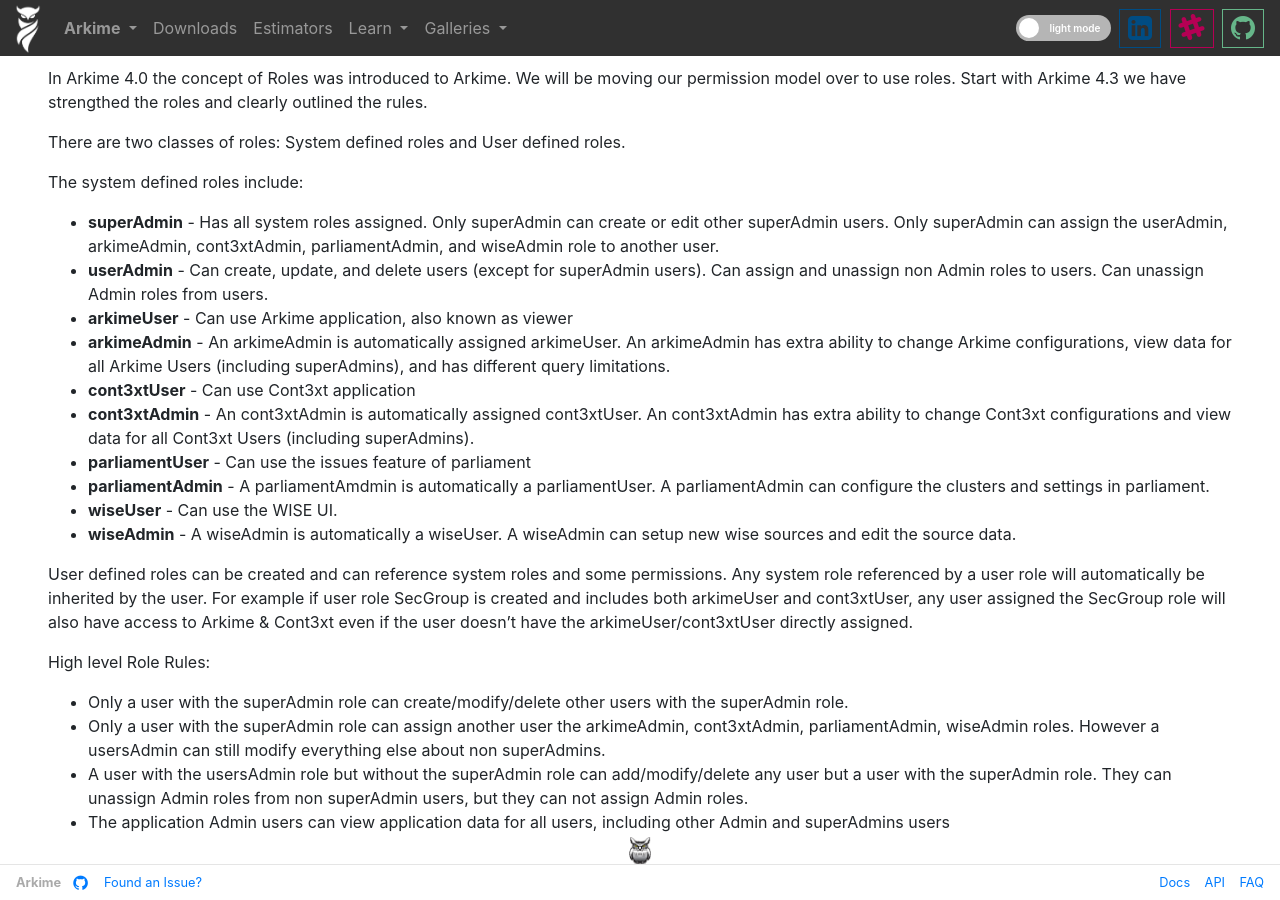
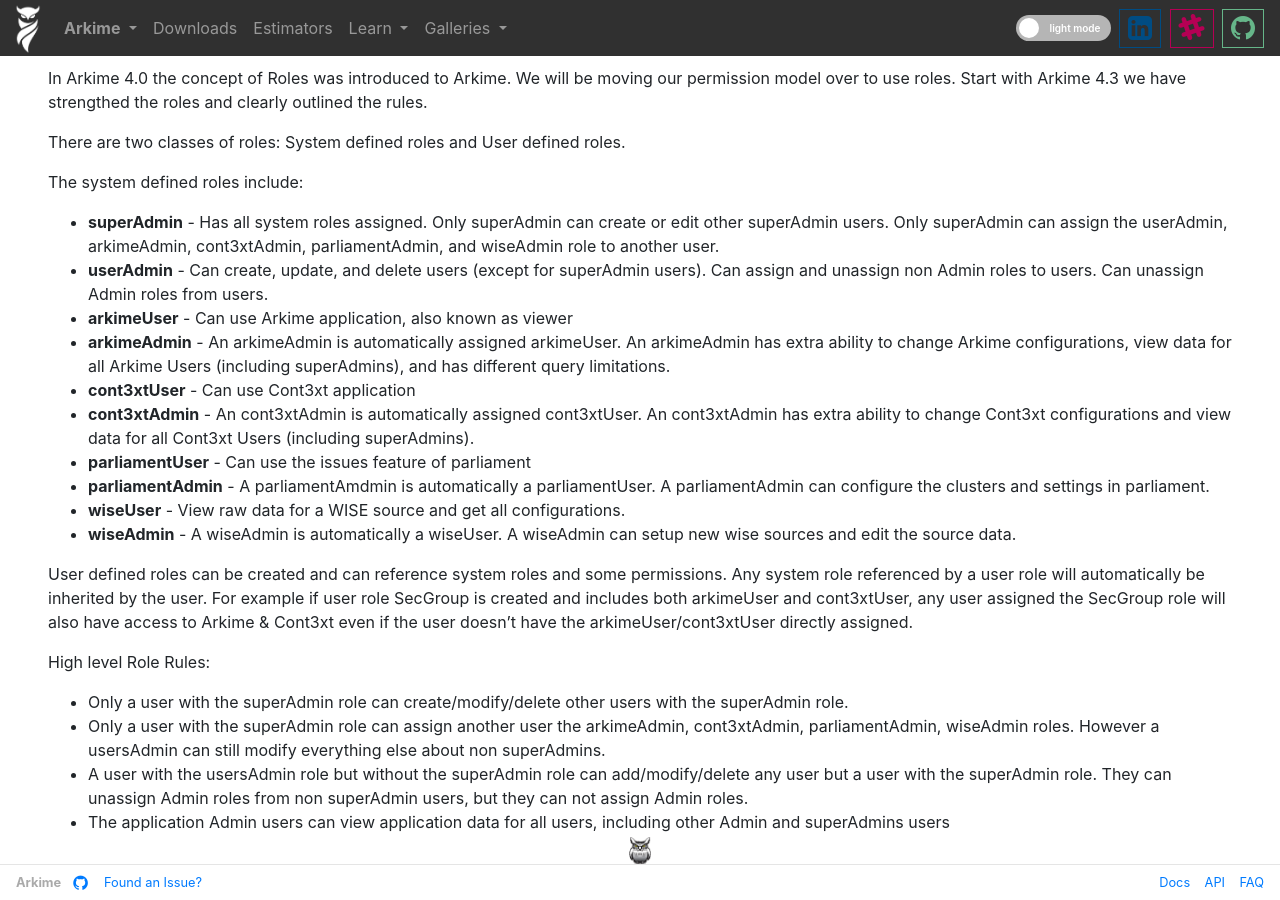
Before and after one commit to arkime/arkimeweb, a Jekyll site: the page built from _wiki/roles.md, in a window 1280 px wide. Built offline with Jekyll 4.4.1, drawn with Linux system fonts in a browser that asks for light colours.

Commit message:
update wiseUser definition

```diff
--- a/_wiki/roles.md
+++ b/_wiki/roles.md
@@ -23,7 +23,7 @@
 * <strong>cont3xtAdmin</strong> - An cont3xtAdmin is automatically assigned cont3xtUser. An cont3xtAdmin has extra ability to change Cont3xt configurations and view data for all Cont3xt Users (including superAdmins).
 * <strong>parliamentUser</strong> - Can use the issues feature of parliament
 * <strong>parliamentAdmin</strong> - A parliamentAmdmin is automatically a parliamentUser. A parliamentAdmin can configure the clusters and settings in parliament.
-* <strong>wiseUser</strong> - Can use the WISE UI.
+* <strong>wiseUser</strong> - View raw data for a WISE source and get all configurations.
 * <strong>wiseAdmin</strong> - A wiseAdmin is automatically a wiseUser. A wiseAdmin can setup new wise sources and edit the source data.
 
 
```
